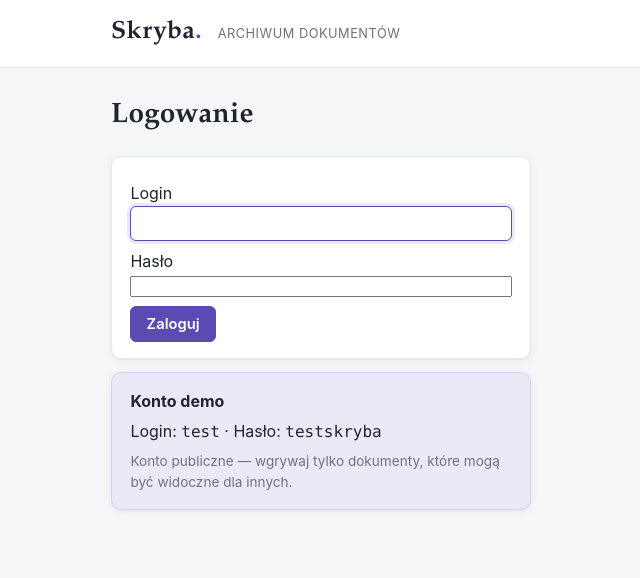
After one commit to kwasiucionek/skryba, a Django app: page /login/?next=/1/status/ in a window 1280 px wide. The commit adds this page. Shown: the top 578 px of the page, without its empty margins (59-699 px from the left). Run offline with Django 5.2, Linux system fonts and the light colour scheme; parts of the project's set-up code (start-up, migrations or seed data) failed here and were passed over.

Commit message:
add new login page

```diff
--- a/config/settings.py
+++ b/config/settings.py
@@ -124,8 +124,9 @@ MEDIA_ROOT = BASE_DIR / "data" / "media"
 
 DEFAULT_AUTO_FIELD = "django.db.models.BigAutoField"
 
-LOGIN_URL = "admin:login"
+LOGIN_URL = "documents:login"
 LOGIN_REDIRECT_URL = "documents:list"
+LOGOUT_REDIRECT_URL = "documents:login"
 
 
 
--- a/documents/templates/documents/base.html
+++ b/documents/templates/documents/base.html
@@ -15,11 +15,14 @@
             <a class="wordmark" href="{% url 'documents:list' %}">Skryba</a>
             <span class="tagline">Archiwum dokumentów</span>
             <nav class="nav">
+                {% if user.is_authenticated %}
                 <a href="{% url 'documents:list' %}" class="{% if request.resolver_match.url_name == 'list' %}active{% endif %}">Archiwum</a>
                 <a href="{% url 'documents:upload' %}" class="{% if request.resolver_match.url_name == 'upload' %}active{% endif %}">Dodaj dokument</a>
                 <a href="{% url 'documents:ask' %}" class="{% if request.resolver_match.url_name == 'ask' %}active{% endif %}">Zapytaj archiwum</a>
                 <a href="{% url 'documents:custom_fields' %}" class="{% if request.resolver_match.url_name == 'custom_fields' %}active{% endif %}">Pola</a>
                 <a href="{% url 'documents:settings' %}" class="{% if request.resolver_match.url_name == 'settings' %}active{% endif %}">Ustawienia</a>
+                <form method="post" action="{% url 'documents:logout' %}" class="nav-logout">{% csrf_token %}<button type="submit">Wyloguj</button></form>
+                {% endif %}
             </nav>
         </div>
     </header>
--- /dev/null
+++ b/documents/templates/documents/login.html
@@ -0,0 +1,30 @@
+{% extends "documents/base.html" %}
+{% block content %}
+<div class="auth">
+    <h1>Logowanie</h1>
+
+    {% if form.errors %}
+        <div class="msg msg--error">Niepoprawny login lub hasło. Spróbuj ponownie.</div>
+    {% endif %}
+
+    <form method="post" action="{% url 'documents:login' %}" class="panel">
+        {% csrf_token %}
+        <p>
+            <label for="{{ form.username.id_for_label }}">Login</label><br>
+            {{ form.username }}
+        </p>
+        <p>
+            <label for="{{ form.password.id_for_label }}">Hasło</label><br>
+            {{ form.password }}
+        </p>
+        {% if next %}<input type="hidden" name="next" value="{{ next }}">{% endif %}
+        <button type="submit">Zaloguj</button>
+    </form>
+
+    <div class="panel auth__demo">
+        <strong>Konto demo</strong>
+        <p style="margin:.35rem 0 0">Login: <code>test</code> &middot; Hasło: <code>testskryba</code></p>
+        <p style="margin:.35rem 0 0;font-size:.85rem;color:var(--muted)">Konto publiczne — wgrywaj tylko dokumenty, które mogą być widoczne dla innych.</p>
+    </div>
+</div>
+{% endblock %}
--- a/documents/urls.py
+++ b/documents/urls.py
@@ -1,3 +1,4 @@
+from django.contrib.auth import views as auth_views
 from django.urls import path
 
 from . import views
@@ -6,6 +7,9 @@ app_name = "documents"
 
 urlpatterns = [
     path("", views.document_list, name="list"),
+    path("login/", auth_views.LoginView.as_view(
+        template_name="documents/login.html", redirect_authenticated_user=True), name="login"),
+    path("logout/", auth_views.LogoutView.as_view(), name="logout"),
     path("ask/", views.ask, name="ask"),
     path("export/csv/", views.export_csv, name="export_csv"),
     path("export/zip/", views.export_zip, name="export_zip"),
--- a/static/css/app.css
+++ b/static/css/app.css
@@ -10,38 +10,23 @@
   --surface: #ffffff;
   --line: #e4e7ec;
   --line-strong: #cfd4dc;
-    --accent: #5a4bb3; /* fiolet pieczęci */
+  --accent: #5a4bb3;        /* fiolet pieczęci */
   --accent-ink: #4a3d99;
   --accent-soft: #ece9f7;
-    --ok: #157a52;
-    --ok-soft: #e4f3ec;
-    --ok-line: #bfe3d0;
-    --warnc: #92660a;
-    --warn-soft: #fbf2dd;
-    --warn-line: #f0d9a8;
-    --err: #b42318;
-    --err-soft: #fdecea;
-    --err-line: #f3c2bd;
+  --ok: #157a52;     --ok-soft: #e4f3ec;   --ok-line: #bfe3d0;
+  --warnc: #92660a;  --warn-soft: #fbf2dd; --warn-line: #f0d9a8;
+  --err: #b42318;    --err-soft: #fdecea;  --err-line: #f3c2bd;
 
   --radius: 10px;
   --radius-sm: 6px;
-    --shadow:
-        0 1px 2px rgba(20, 30, 50, 0.04), 0 2px 10px rgba(20, 30, 50, 0.05);
+  --shadow: 0 1px 2px rgba(20, 30, 50, .04), 0 2px 10px rgba(20, 30, 50, .05);
 
-    --serif:
-        "Iowan Old Style", "Palatino Linotype", Palatino, Georgia,
-        "Times New Roman", serif;
-    --sans:
-        -apple-system, BlinkMacSystemFont, "Segoe UI", Roboto, "Helvetica Neue",
-        Arial, sans-serif;
-    --mono:
-        ui-monospace, "SFMono-Regular", "JetBrains Mono", Menlo, Consolas,
-        monospace;
+  --serif: "Iowan Old Style", "Palatino Linotype", Palatino, Georgia, "Times New Roman", serif;
+  --sans: -apple-system, BlinkMacSystemFont, "Segoe UI", Roboto, "Helvetica Neue", Arial, sans-serif;
+  --mono: ui-monospace, "SFMono-Regular", "JetBrains Mono", Menlo, Consolas, monospace;
 }
 
-* {
-    box-sizing: border-box;
-}
+* { box-sizing: border-box; }
 
 body {
   margin: 0;
@@ -53,447 +38,190 @@ body {
   -webkit-font-smoothing: antialiased;
 }
 
-a {
-    color: var(--accent-ink);
-    text-decoration: none;
-}
-a:hover {
-    text-decoration: underline;
-}
+a { color: var(--accent-ink); text-decoration: none; }
+a:hover { text-decoration: underline; }
 
-:focus-visible {
-    outline: 2px solid var(--accent);
-    outline-offset: 2px;
-}
+:focus-visible { outline: 2px solid var(--accent); outline-offset: 2px; }
 
 /* --- Nagłówek strony --- */
-.site-header {
-    background: var(--surface);
-    border-bottom: 1px solid var(--line);
-}
+.site-header { background: var(--surface); border-bottom: 1px solid var(--line); }
 .site-header__inner {
-    max-width: 980px;
-    margin: 0 auto;
-    padding: 0.9rem 1.25rem;
-    display: flex;
-    align-items: baseline;
-    gap: 1rem;
-    flex-wrap: wrap;
+  max-width: 980px; margin: 0 auto; padding: .9rem 1.25rem;
+  display: flex; align-items: baseline; gap: 1rem; flex-wrap: wrap;
 }
 .wordmark {
-    font-family: var(--serif);
-    font-size: 1.55rem;
-    font-weight: 600;
-    color: var(--ink);
-    letter-spacing: 0.01em;
+  font-family: var(--serif); font-size: 1.55rem; font-weight: 600;
+  color: var(--ink); letter-spacing: .01em;
 }
-.wordmark:hover {
-    text-decoration: none;
+.wordmark:hover { text-decoration: none; }
+.wordmark::after { content: "."; color: var(--accent); }  /* kropka-pieczęć */
+.tagline { color: var(--muted); font-size: .8rem; letter-spacing: .04em; text-transform: uppercase; }
+.nav { margin-left: auto; display: flex; gap: .15rem; flex-wrap: wrap; }
+.nav a {
+  color: var(--ink-soft); padding: .4rem .75rem; border-radius: var(--radius-sm);
+  font-size: .92rem; font-weight: 500;
 }
-.wordmark::after {
-    content: ".";
-    color: var(--accent);
-} /* kropka-pieczęć */
-.tagline {
-    color: var(--muted);
-    font-size: 0.8rem;
-    letter-spacing: 0.04em;
-    text-transform: uppercase;
-}
-.nav {
-    margin-left: auto;
-    display: flex;
-    gap: 0.15rem;
-    flex-wrap: wrap;
-}
-.nav a {
-    color: var(--ink-soft);
-    padding: 0.4rem 0.75rem;
-    border-radius: var(--radius-sm);
-    font-size: 0.92rem;
-    font-weight: 500;
-}
-.nav a:hover {
-    background: var(--paper);
-    text-decoration: none;
-}
-.nav a.active {
-    color: var(--accent-ink);
-    background: var(--accent-soft);
-}
+.nav a:hover { background: var(--paper); text-decoration: none; }
+.nav a.active { color: var(--accent-ink); background: var(--accent-soft); }
 
 /* --- Układ --- */
-.container {
-    max-width: 980px;
-    margin: 0 auto;
-    padding: 1.6rem 1.25rem 3.5rem;
-}
+.container { max-width: 980px; margin: 0 auto; padding: 1.6rem 1.25rem 3.5rem; }
 
-h1 {
-    font-family: var(--serif);
-    font-weight: 600;
-    font-size: 1.75rem;
-    margin: 0.1rem 0 1.1rem;
-    letter-spacing: 0.01em;
-}
-h2 {
-    font-family: var(--serif);
-    font-weight: 600;
-    font-size: 1.25rem;
-    margin: 1.5rem 0 0.6rem;
-}
-h3 {
-    font-size: 0.98rem;
-    font-weight: 600;
-    margin: 1.1rem 0 0.4rem;
-    color: var(--ink-soft);
-}
-p {
-    margin: 0.5rem 0;
-}
+h1 { font-family: var(--serif); font-weight: 600; font-size: 1.75rem; margin: .1rem 0 1.1rem; letter-spacing: .01em; }
+h2 { font-family: var(--serif); font-weight: 600; font-size: 1.25rem; margin: 1.5rem 0 .6rem; }
+h3 { font-size: .98rem; font-weight: 600; margin: 1.1rem 0 .4rem; color: var(--ink-soft); }
+p { margin: .5rem 0; }
 
 /* --- Rekord dokumentu (sygnatura: grzbiet wg typu) --- */
 .doc {
-    background: var(--surface);
-    border: 1px solid var(--line);
+  background: var(--surface); border: 1px solid var(--line);
   border-left: 4px solid var(--line-strong);
-    border-radius: var(--radius);
-    padding: 0.9rem 1.1rem;
-    margin: 0.65rem 0;
-    box-shadow: var(--shadow);
-    transition:
-        border-color 0.15s ease,
-        transform 0.15s ease;
+  border-radius: var(--radius); padding: .9rem 1.1rem; margin: .65rem 0;
+  box-shadow: var(--shadow); transition: border-color .15s ease, transform .15s ease;
 }
-.doc:hover {
-    border-left-color: var(--accent);
-}
-.doc__title {
-    font-family: var(--serif);
-    font-size: 1.12rem;
-    font-weight: 600;
-}
-.doc__meta {
-    color: var(--muted);
-    font-size: 0.82rem;
-    margin-top: 0.15rem;
-}
-.doc__summary {
-    color: var(--ink-soft);
-    font-size: 0.92rem;
-    margin: 0.45rem 0 0;
-}
-.doc__tags {
-    margin-top: 0.45rem;
-}
+.doc:hover { border-left-color: var(--accent); }
+.doc__title { font-family: var(--serif); font-size: 1.12rem; font-weight: 600; }
+.doc__meta { color: var(--muted); font-size: .82rem; margin-top: .15rem; }
+.doc__summary { color: var(--ink-soft); font-size: .92rem; margin: .45rem 0 0; }
+.doc__tags { margin-top: .45rem; }
 
-.doc[data-type="faktura"] {
-    border-left-color: #0f766e;
-}
-.doc[data-type="umowa"] {
-    border-left-color: #b45309;
-}
-.doc[data-type="pismo_sadowe"] {
-    border-left-color: #9f1239;
-}
-.doc[data-type="pismo_urzedowe"] {
-    border-left-color: #4338ca;
-}
-.doc[data-type="paragon"] {
-    border-left-color: #15803d;
-}
-.doc[data-type="oferta"] {
-    border-left-color: #0369a1;
-}
-.doc[data-type="korespondencja"] {
-    border-left-color: #6b7280;
-}
-.doc[data-type="inne"] {
-    border-left-color: #78716c;
-}
+.doc[data-type="faktura"]         { border-left-color: #0f766e; }
+.doc[data-type="umowa"]           { border-left-color: #b45309; }
+.doc[data-type="pismo_sadowe"]    { border-left-color: #9f1239; }
+.doc[data-type="pismo_urzedowe"]  { border-left-color: #4338ca; }
+.doc[data-type="paragon"]         { border-left-color: #15803d; }
+.doc[data-type="oferta"]          { border-left-color: #0369a1; }
+.doc[data-type="korespondencja"]  { border-left-color: #6b7280; }
+.doc[data-type="inne"]            { border-left-color: #78716c; }
 
 /* --- Panel (metadane, odpowiedź RAG, formularze) --- */
 .panel {
-    background: var(--surface);
-    border: 1px solid var(--line);
-    border-radius: var(--radius);
-    padding: 1rem 1.15rem;
-    box-shadow: var(--shadow);
-    margin: 0.8rem 0;
+  background: var(--surface); border: 1px solid var(--line);
+  border-radius: var(--radius); padding: 1rem 1.15rem; box-shadow: var(--shadow);
+  margin: .8rem 0;
 }
-.panel h2:first-child,
-.panel h3:first-child {
-    margin-top: 0;
-}
+.panel h2:first-child, .panel h3:first-child { margin-top: 0; }
 
 /* --- Etykiety / pigułki --- */
 .badge {
-    display: inline-block;
-    font-size: 0.72rem;
-    font-weight: 500;
-    padding: 0.14rem 0.55rem;
-    border-radius: 999px;
-    background: var(--accent-soft);
-    color: var(--accent-ink);
-    margin-right: 0.15rem;
+  display: inline-block; font-size: .72rem; font-weight: 500;
+  padding: .14rem .55rem; border-radius: 999px;
+  background: var(--accent-soft); color: var(--accent-ink); margin-right: .15rem;
 }
 .status {
-    display: inline-block;
-    font-size: 0.72rem;
-    font-weight: 600;
-    padding: 0.12rem 0.55rem;
-    border-radius: 999px;
-    background: #eef0f3;
-    color: var(--ink-soft);
-    letter-spacing: 0.02em;
+  display: inline-block; font-size: .72rem; font-weight: 600;
+  padding: .12rem .55rem; border-radius: 999px;
+  background: #eef0f3; color: var(--ink-soft); letter-spacing: .02em;
 }
-.status--done {
-    background: var(--ok-soft);
-    color: var(--ok);
-}
-.status--processing,
-.status--pending {
-    background: var(--warn-soft);
-    color: var(--warnc);
-}
-.status--failed {
-    background: var(--err-soft);
-    color: var(--err);
-}
+.status--done { background: var(--ok-soft); color: var(--ok); }
+.status--processing, .status--pending { background: var(--warn-soft); color: var(--warnc); }
+.status--failed { background: var(--err-soft); color: var(--err); }
 
 /* --- Formularze --- */
-input[type="text"],
-input[type="date"],
-input[type="number"],
-input[type="file"],
-select,
-textarea {
-    font-family: inherit;
-    font-size: 0.92rem;
-    color: var(--ink);
-    padding: 0.45rem 0.55rem;
-    border: 1px solid var(--line-strong);
-    border-radius: var(--radius-sm);
-    background: var(--surface);
+input[type=text], input[type=date], input[type=number], input[type=file],
+select, textarea {
+  font-family: inherit; font-size: .92rem; color: var(--ink);
+  padding: .45rem .55rem; border: 1px solid var(--line-strong);
+  border-radius: var(--radius-sm); background: var(--surface);
 }
-input:focus,
-select:focus,
-textarea:focus {
-    outline: none;
-    border-color: var(--accent);
+input:focus, select:focus, textarea:focus {
+  outline: none; border-color: var(--accent);
   box-shadow: 0 0 0 3px var(--accent-soft);
 }
 
-button,
-input[type="submit"] {
-    font-family: inherit;
-    font-size: 0.92rem;
-    font-weight: 600;
-    cursor: pointer;
-    padding: 0.5rem 0.95rem;
-    border-radius: var(--radius-sm);
-    border: 1px solid var(--accent);
-    background: var(--accent);
-    color: #fff;
-    transition:
-        background 0.15s ease,
-        border-color 0.15s ease;
+button, input[type=submit] {
+  font-family: inherit; font-size: .92rem; font-weight: 600; cursor: pointer;
+  padding: .5rem .95rem; border-radius: var(--radius-sm);
+  border: 1px solid var(--accent); background: var(--accent); color: #fff;
+  transition: background .15s ease, border-color .15s ease;
 }
-button:hover,
-input[type="submit"]:hover {
-    background: var(--accent-ink);
-    border-color: var(--accent-ink);
-}
+button:hover, input[type=submit]:hover { background: var(--accent-ink); border-color: var(--accent-ink); }
 
 .btn-link {
-    background: transparent;
-    color: var(--ink-soft);
-    font-weight: 500;
-    border: 1px solid var(--line-strong);
-    padding: 0.4rem 0.75rem;
+  background: transparent; color: var(--ink-soft); font-weight: 500;
+  border: 1px solid var(--line-strong); padding: .4rem .75rem;
 }
-.btn-link:hover {
-    background: var(--paper);
-    color: var(--ink);
-    border-color: var(--line-strong);
-}
-.btn-danger {
-    color: var(--err);
-    border-color: var(--err-line);
-}
-.btn-danger:hover {
-    background: var(--err-soft);
-    color: var(--err);
-}
+.btn-link:hover { background: var(--paper); color: var(--ink); border-color: var(--line-strong); }
+.btn-danger { color: var(--err); border-color: var(--err-line); }
+.btn-danger:hover { background: var(--err-soft); color: var(--err); }
 
 /* --- Filtry --- */
 .filters {
-    background: var(--surface);
-    border: 1px solid var(--line);
-    border-radius: var(--radius);
-    padding: 0.9rem 1.1rem;
-    margin-bottom: 1.25rem;
+  background: var(--surface); border: 1px solid var(--line);
+  border-radius: var(--radius); padding: .9rem 1.1rem; margin-bottom: 1.25rem;
   box-shadow: var(--shadow);
 }
-.filter-row {
-    display: flex;
-    flex-wrap: wrap;
-    gap: 0.5rem;
-    align-items: center;
-    margin: 0.35rem 0;
-}
-.filter-row label {
-    font-size: 0.82rem;
-    color: var(--muted);
-    display: flex;
-    gap: 0.35rem;
-    align-items: center;
-}
-.count {
-    color: var(--muted);
-    font-size: 0.88rem;
-    margin: 0.2rem 0 1rem;
-}
+.filter-row { display: flex; flex-wrap: wrap; gap: .5rem; align-items: center; margin: .35rem 0; }
+.filter-row label { font-size: .82rem; color: var(--muted); display: flex; gap: .35rem; align-items: center; }
+.count { color: var(--muted); font-size: .88rem; margin: .2rem 0 1rem; }
 
 /* --- Akcje (toolbar dokumentu) --- */
-.actions {
-    display: flex;
-    flex-wrap: wrap;
-    gap: 0.45rem;
-    align-items: center;
-    margin: 0.85rem 0 1.1rem;
-}
-.actions form {
-    display: inline;
-    margin: 0;
-}
+.actions { display: flex; flex-wrap: wrap; gap: .45rem; align-items: center; margin: .85rem 0 1.1rem; }
+.actions form { display: inline; margin: 0; }
 
 /* --- Komunikaty / ostrzeżenia --- */
-.messages {
-    margin: 0 0 1.1rem;
+.messages { margin: 0 0 1.1rem; }
+.msg { padding: .6rem .85rem; border-radius: var(--radius-sm); margin: .4rem 0; font-size: .9rem; border: 1px solid transparent; }
+.msg--success { background: var(--ok-soft); color: var(--ok); border-color: var(--ok-line); }
+.msg--info { background: var(--accent-soft); color: var(--accent-ink); border-color: #d7d0f0; }
+.msg--error { background: var(--err-soft); color: var(--err); border-color: var(--err-line); }
+.warn {
+  background: var(--warn-soft); color: var(--warnc); border: 1px solid var(--warn-line);
+  padding: .7rem .9rem; border-radius: var(--radius-sm); margin: .6rem 0; font-size: .9rem;
 }
-.msg {
-    padding: 0.6rem 0.85rem;
-    border-radius: var(--radius-sm);
-    margin: 0.4rem 0;
-    font-size: 0.9rem;
-    border: 1px solid transparent;
-}
-.msg--success {
-    background: var(--ok-soft);
-    color: var(--ok);
-    border-color: var(--ok-line);
-}
-.msg--info {
-    background: var(--accent-soft);
-    color: var(--accent-ink);
-    border-color: #d7d0f0;
-}
-.msg--error {
-    background: var(--err-soft);
-    color: var(--err);
-    border-color: var(--err-line);
-}
-.warn {
-    background: var(--warn-soft);
-    color: var(--warnc);
-    border: 1px solid var(--warn-line);
-    padding: 0.7rem 0.9rem;
-    border-radius: var(--radius-sm);
-    margin: 0.6rem 0;
-    font-size: 0.9rem;
-}
-.warn code,
-.msg code {
-    font-family: var(--mono);
-    font-size: 0.85em;
-}
+.warn code, .msg code { font-family: var(--mono); font-size: .85em; }
 
 /* --- Tabela metadanych --- */
-table {
-    border-collapse: collapse;
-}
-table td {
-    padding: 0.25rem 0.9rem 0.25rem 0;
-    vertical-align: top;
-    font-size: 0.92rem;
-}
-table td strong {
-    color: var(--ink-soft);
-    font-weight: 600;
-}
+table { border-collapse: collapse; }
+table td { padding: .25rem .9rem .25rem 0; vertical-align: top; font-size: .92rem; }
+table td strong { color: var(--ink-soft); font-weight: 600; }
 
 /* --- Treść dokumentu (rozpoznany tekst) --- */
 pre {
-    font-family: var(--mono);
-    font-size: 0.82rem;
-    line-height: 1.5;
-    background: var(--surface);
-    border: 1px solid var(--line);
-    border-radius: var(--radius);
-    padding: 1rem;
-    overflow: auto;
-    white-space: pre-wrap;
-    color: var(--ink-soft);
-    margin: 0.3rem 0 1rem;
+  font-family: var(--mono); font-size: .82rem; line-height: 1.5;
+  background: var(--surface); border: 1px solid var(--line);
+  border-radius: var(--radius); padding: 1rem; overflow: auto;
+  white-space: pre-wrap; color: var(--ink-soft); margin: .3rem 0 1rem;
 }
 
 /* --- Pole pytania (RAG) --- */
-.ask-field {
-    display: flex;
-    gap: 0.5rem;
-    flex-wrap: wrap;
-}
-.ask-field input[type="text"] {
-    flex: 1;
-    min-width: 240px;
-}
+.ask-field { display: flex; gap: .5rem; flex-wrap: wrap; }
+.ask-field input[type=text] { flex: 1; min-width: 240px; }
 
-hr {
-    border: none;
-    border-top: 1px solid var(--line);
-    margin: 1.2rem 0;
-}
-small {
-    color: var(--muted);
-}
+hr { border: none; border-top: 1px solid var(--line); margin: 1.2rem 0; }
+small { color: var(--muted); }
 
 @media (max-width: 640px) {
-    .tagline {
-        display: none;
-    }
-    .filter-row input[type="text"] {
-        width: 100%;
-        min-width: 0;
-    }
-    .ask-field input[type="text"] {
-        width: 100%;
-    }
+  .tagline { display: none; }
+  .filter-row input[type=text] { width: 100%; min-width: 0; }
+  .ask-field input[type=text] { width: 100%; }
 }
 
 @media (prefers-reduced-motion: reduce) {
-    * {
-        transition: none !important;
-    }
+  * { transition: none !important; }
 }
 
 /* --- Pasek eksportu --- */
-.export-bar {
-    display: flex;
-    flex-wrap: wrap;
-    gap: 0.5rem;
-    align-items: center;
-    margin: 0 0 1.25rem;
-    font-size: 0.88rem;
-    color: var(--muted);
+.export-bar { display: flex; flex-wrap: wrap; gap: .5rem; align-items: center; margin: 0 0 1.25rem; font-size: .88rem; color: var(--muted); }
+
+/* --- EasyMDE: pasek narzędzi --- */
+/* EasyMDE nie ustawia `color` na przyciskach paska, więc dziedziczyły białe
+   z globalnego `button{color:#fff}` i znikały na jasnym tle. Przywracamy
+   ciemny kolor ikon i nasz akcent dla stanu aktywnego. */
+.editor-toolbar button { color: var(--ink-soft); }
+.EasyMDEContainer .editor-toolbar button.active {
+  color: var(--accent-ink);
+  border-color: var(--accent);
 }
 
-/* EasyMDE */
-
-.editor-toolbar button {
-    color: #3c4350;
+/* --- Logowanie --- */
+.auth { max-width: 420px; }
+.auth form input { width: 100%; }
+.auth__demo { background: var(--accent-soft); border-color: #d7d0f0; }
+.auth code { font-family: var(--mono); }
+.nav-logout { display: inline; margin: 0; }
+.nav-logout button {
+  background: transparent; border: 1px solid var(--line-strong); color: var(--ink-soft);
+  font-weight: 500; padding: .4rem .75rem; font-size: .92rem;
 }
-.EasyMDEContainer .editor-toolbar button.active {
-    color: #4a3d99;
-    border-color: #5a4bb3;
-}
+.nav-logout button:hover { background: var(--paper); color: var(--ink); }
```
Also changed, not shown: deploy/mikrus.md (+10 -4 lines), tests/test_views.py (+36 -0 lines). Lines whose indentation alone changed are shown as unchanged.
